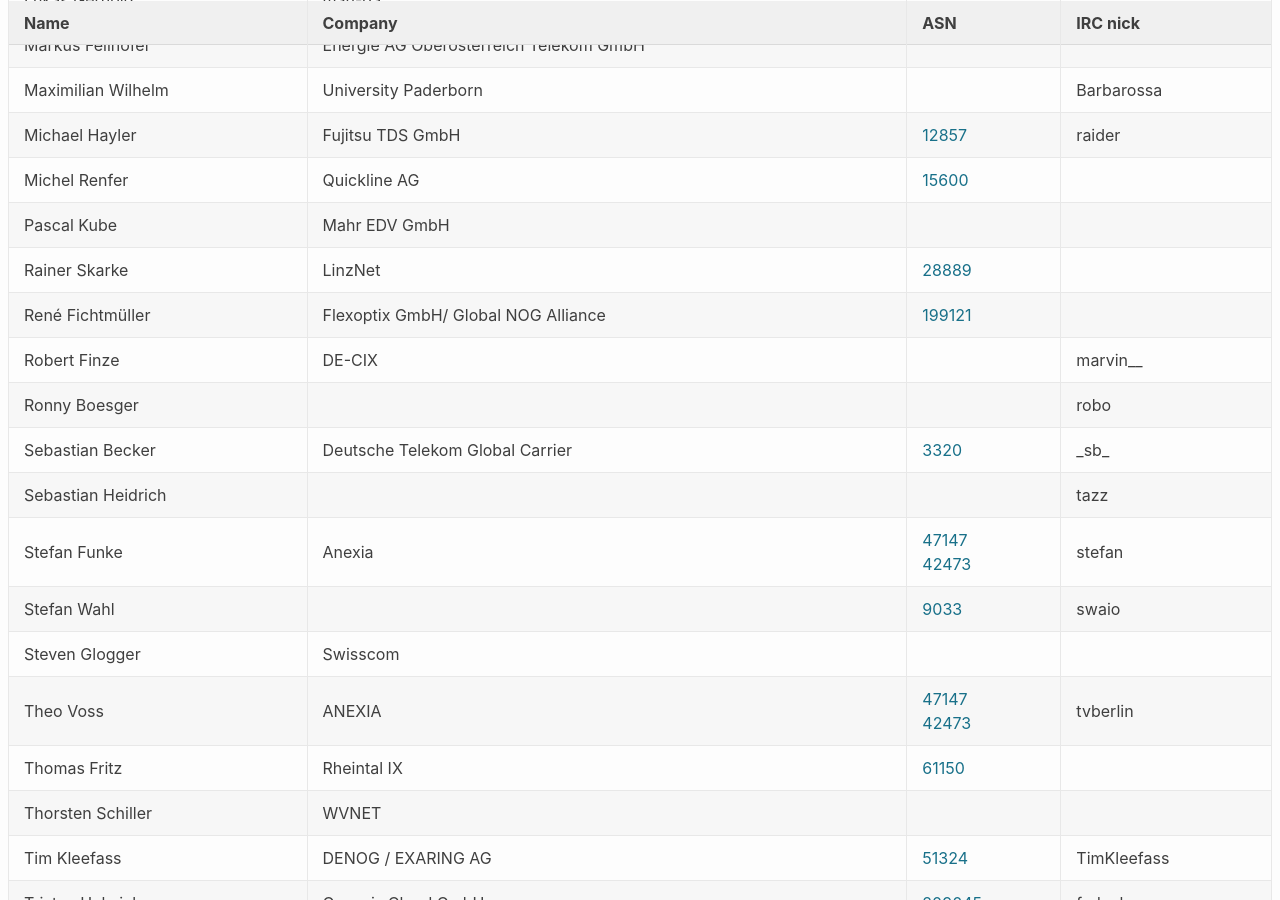
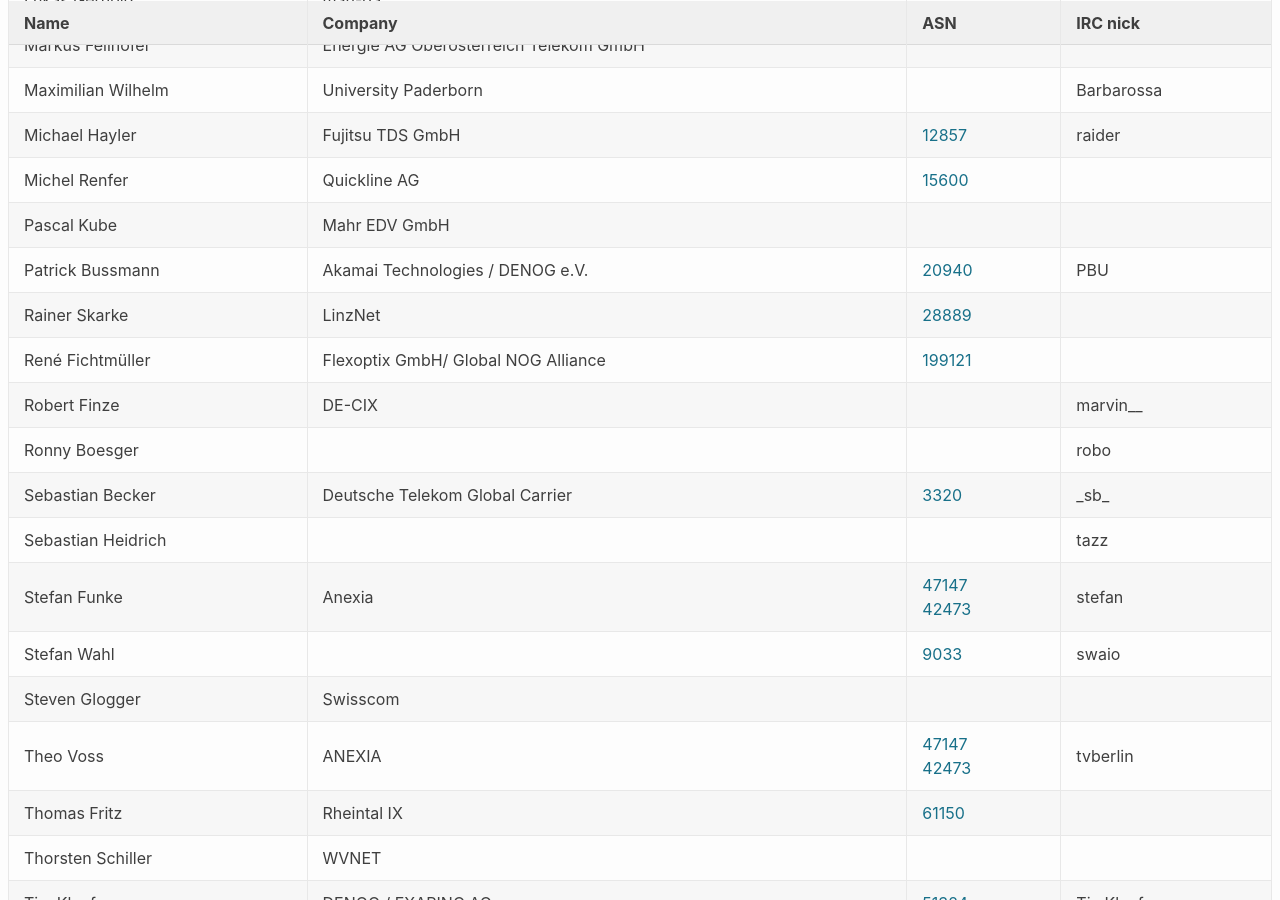
Before and after one commit to denog/pretix-attendeelist, a Jekyll site: the page built from index.markdown, in a window 1280 px wide and 900 px high, scrolled down 1066 px. Built offline with Jekyll 4.4.1, drawn with Linux system fonts in a browser that asks for light colours.

Commit message:
Latest data: Wed Mar 17 10:59:27 UTC 2021

```diff
--- a/_data/attendees_meetup_leader_2021-01.json
+++ b/_data/attendees_meetup_leader_2021-01.json
@@ -168,6 +168,12 @@
     "asn": null
   },
   {
+    "name": "Patrick Bussmann",
+    "company": "Akamai Technologies / DENOG e.V.",
+    "irc": "PBU",
+    "asn": "20940"
+  },
+  {
     "name": "Rainer Skarke",
     "company": "LinzNet",
     "irc": null,
```
